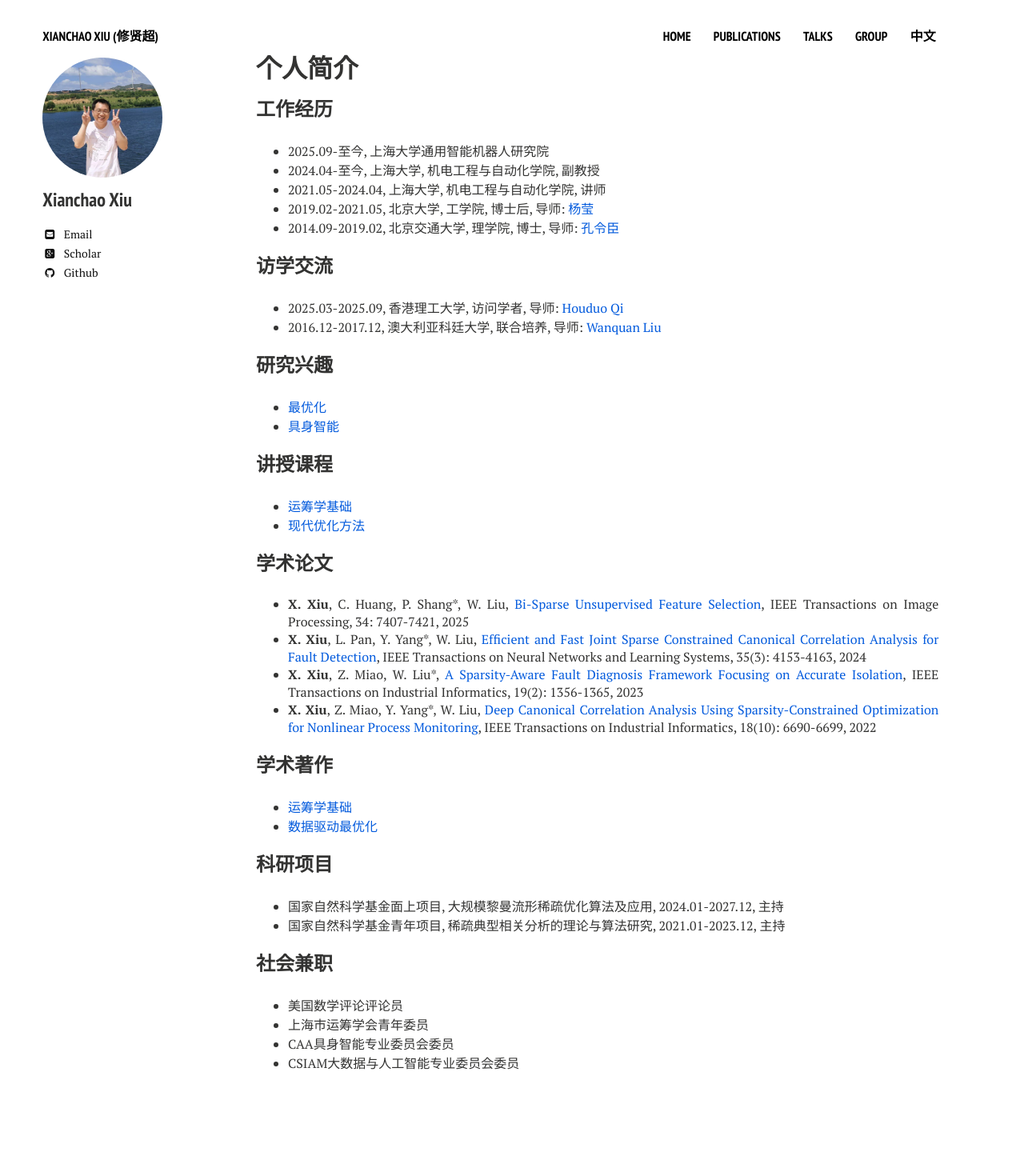
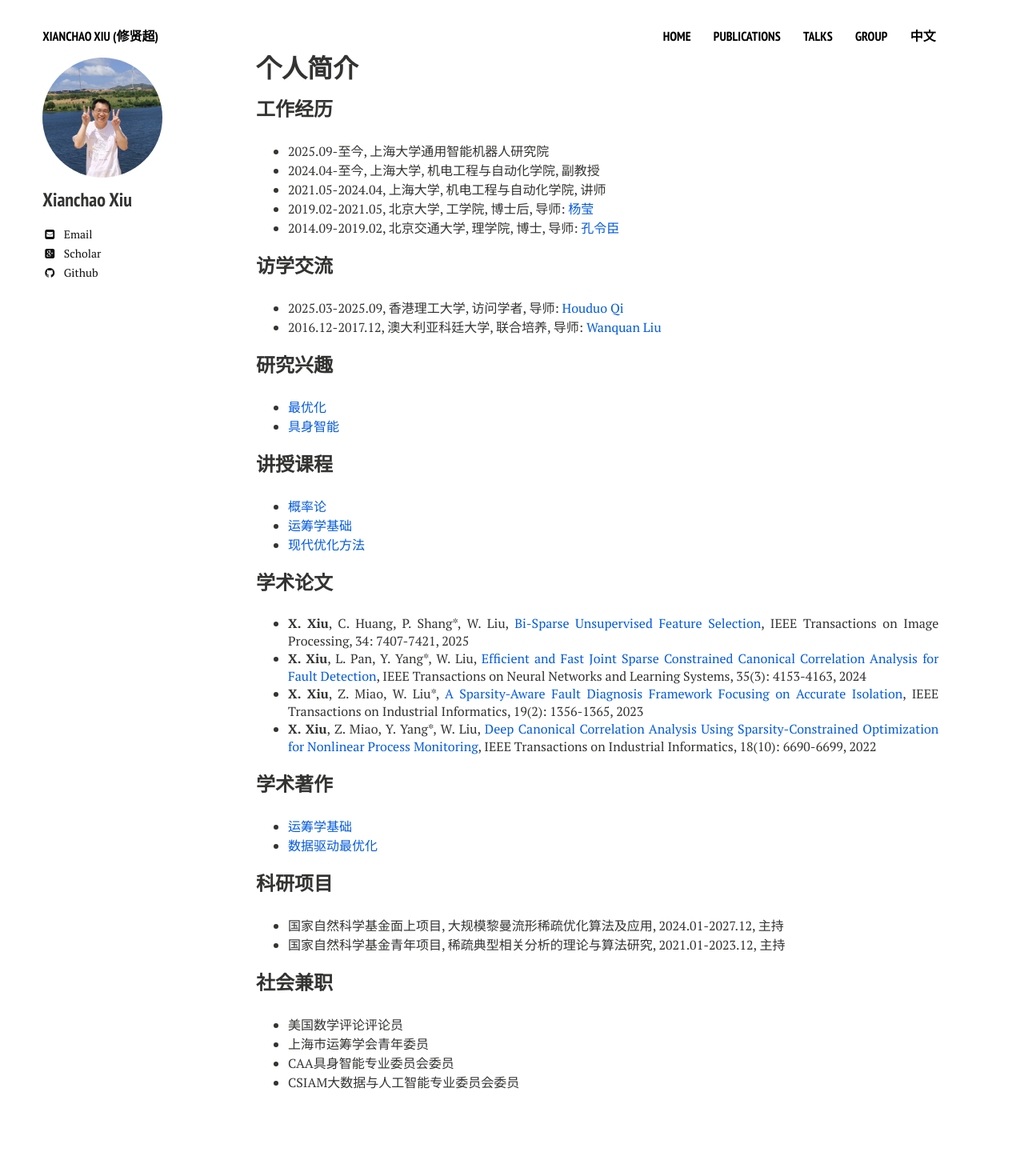
Before and after one commit to xianchaoxiu/xianchaoxiu.github.io, a Jekyll site: the page built from chinese/index.md, in a window 1280 px wide. Shown: the whole page at 80% size. Built offline with Jekyll 4.4.1, drawn with Linux system fonts in a browser that asks for light colours; nearby versions of some CDN libraries; before the commit the page ends 1436 px from its top, so only the background shows below that.

Commit message:
Update index.md

```diff
--- a/chinese/index.md
+++ b/chinese/index.md
@@ -27,6 +27,7 @@ share: false
 * <a href="https://xianchaoxiu.github.io/chinese/research/EAI/" class="textlink" target="_blank"> 具身智能 </a><br>
 
 ### 讲授课程
+* <a href="https://xianchaoxiu.github.io/chinese/course/PRO/" class="textlink" target="_blank">  概率论 </a><br>
 * <a href="https://xianchaoxiu.github.io/chinese/course/OR/" class="textlink" target="_blank">  运筹学基础 </a><br>
 * <a href="https://xianchaoxiu.github.io/chinese/course/OPT/" class="textlink" target="_blank">  现代优化方法 </a><br>
 
```
